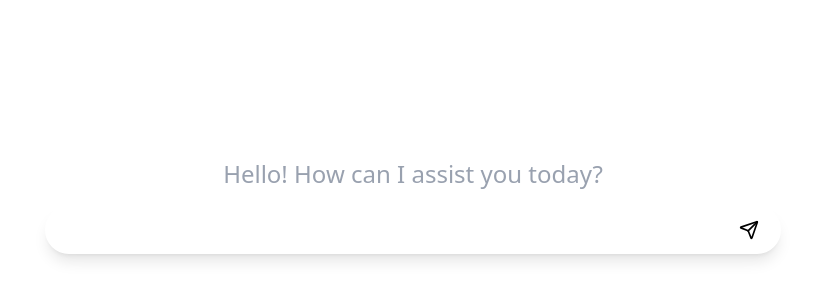
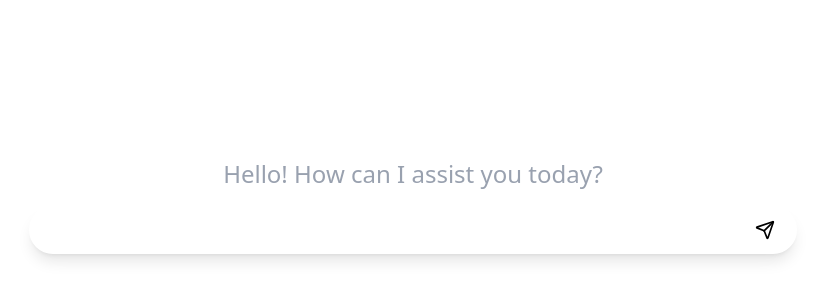
Before and after one commit to avijitghosh700/nextjs-ai-app, a Next.js app: page / in a window 1280 px wide. Shown: the part 194-494 px from the top of the page, without its empty margins (227-1052 px from the left). Built offline with nearby package versions, Linux system fonts and the light colour scheme.

Commit message:
feat: add smooth scrolling to chat messages and improve ChatInput styling

```diff
--- a/app/page.tsx
+++ b/app/page.tsx
@@ -1,6 +1,6 @@
 "use client";
 
-import { useState } from "react";
+import { useEffect, useRef, useState } from "react";
 import { useChat } from "@ai-sdk/react";
 import { ChatMessage } from "@/components/chat/ChatMessage";
 import { ChatInput } from "@/components/chat/ChatInput";
@@ -9,6 +9,7 @@ import { ChatLoadingIndicator } from "@/components/chat/ChatLoadingIndicator";
 export default function Chat() {
   const [input, setInput] = useState("");
   const { messages, sendMessage, status } = useChat();
+  const messagesEndRef = useRef<HTMLDivElement>(null);
 
   const handleSubmit = async (e: React.SubmitEvent<HTMLFormElement>) => {
     e.preventDefault();
@@ -19,6 +20,10 @@ export default function Chat() {
 
     await sendMessage({ text: input });
   };
+
+  useEffect(() => {
+    messagesEndRef.current?.scrollIntoView({ behavior: "smooth" });
+  }, [messages]);
 
   return (
     <main
@@ -35,6 +40,8 @@ export default function Chat() {
           ))}
 
           {status === "submitted" && <ChatLoadingIndicator />}
+
+          <div ref={messagesEndRef} aria-hidden="true" />
         </div>
 
         <ChatInput
--- a/components/chat/ChatInput.tsx
+++ b/components/chat/ChatInput.tsx
@@ -12,8 +12,8 @@ interface ChatInputProps {
 export const ChatInput = ({ input, setInput, hasMessages, onSubmit }: ChatInputProps) => {
   return (
     <div
-      className={`chat__inputContainer max-w-184 mx-auto px-4 md:px-0
-      flex flex-col justify-center gap-4 fixed ${hasMessages ? "bottom-4" : "top-0 bottom-0"} left-0 right-0`}
+      className={`chat__inputContainer fixed inset-x-0 mx-auto max-w-3xl px-4 md:px-0
+      flex flex-col justify-center gap-4 ${hasMessages ? "bottom-4" : "top-0 bottom-0"}`}
     >
       {!hasMessages && (
         <h1 className="text-center text-2xl text-gray-400">Hello! How can I assist you today?</h1>
```
